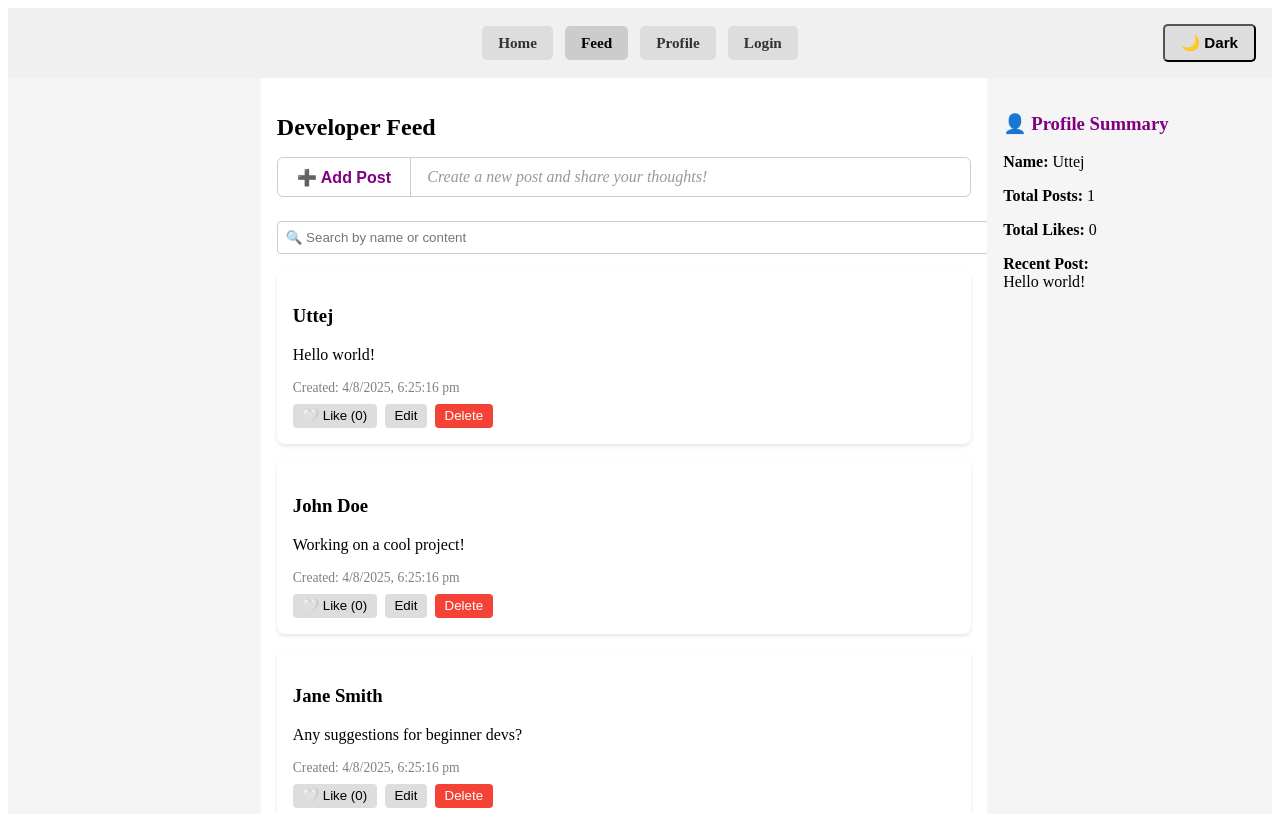
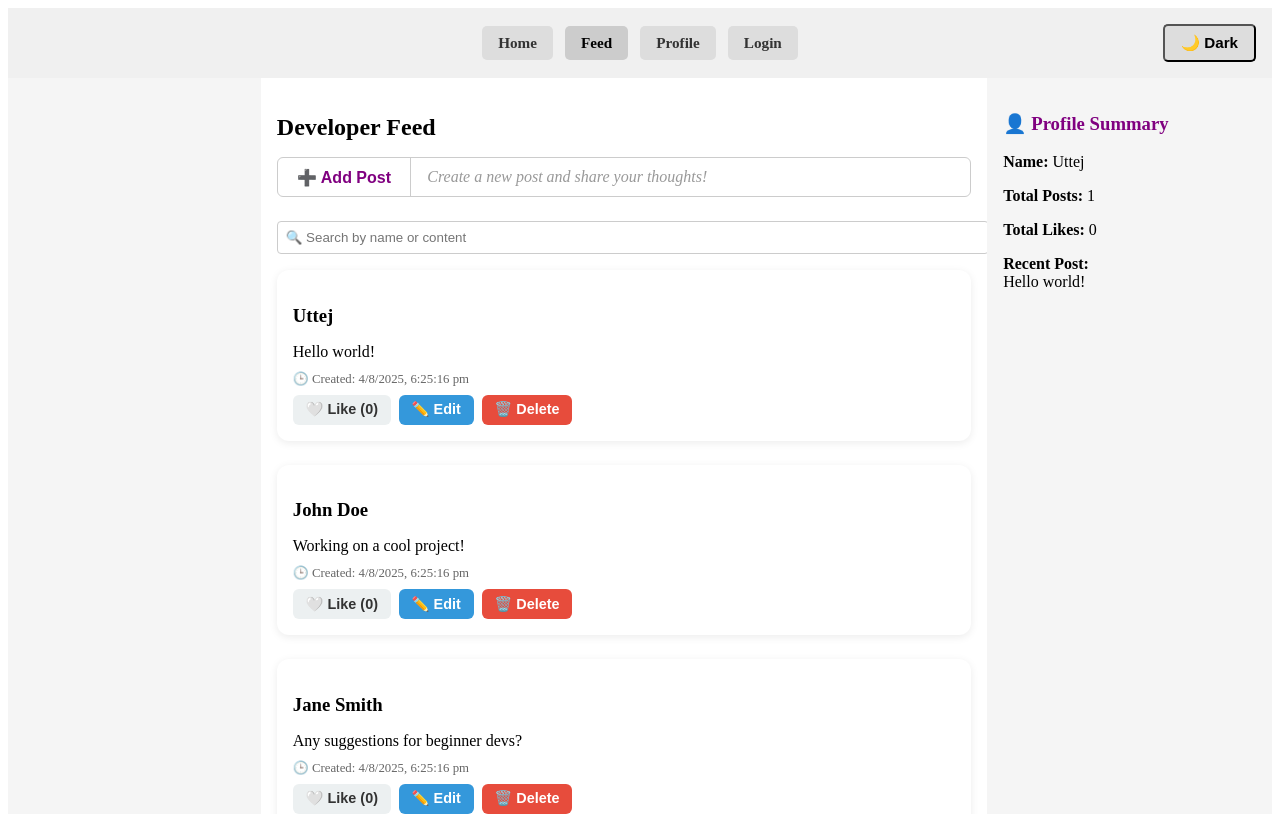
Before and after one commit to uttej-git/devcon, a React (Create React App) app: page /feed in a window 1280 px wide. Built offline with nearby package versions, Linux system fonts and the light colour scheme.

Commit message:
🧾 Postcard Component: Improved button styling and dark mode appearance

```diff
--- a/src/components/Postcard.jsx
+++ b/src/components/Postcard.jsx
@@ -20,57 +20,65 @@ const Postcard = ({
   const { darkMode } = useContext(ThemeContext);
 
   const cardStyle = {
-    backgroundColor: darkMode ? '#2b2b2b' : '#ffffff',
+    backgroundColor: darkMode ? '#2c2c2c' : '#ffffff',
     color: darkMode ? '#f0f0f0' : '#000000',
     padding: '1rem',
-    marginBottom: '1rem',
-    borderRadius: '8px',
+    marginBottom: '1.5rem',
+    borderRadius: '12px',
     boxShadow: darkMode
-      ? '0 2px 6px rgba(255,255,255,0.05)'
-      : '0 2px 4px rgba(0,0,0,0.1)',
-  };
-
-  const textAreaStyle = {
-    width: '100%',
-    marginBottom: '0.5rem',
-    backgroundColor: darkMode ? '#1e1e1e' : '#f9f9f9',
-    color: darkMode ? '#f0f0f0' : '#000',
-    border: '1px solid #ccc',
-    borderRadius: '4px',
-    padding: '0.5rem',
-  };
-
-  const smallTextStyle = {
-    color: darkMode ? '#cccccc' : 'gray',
-    display: 'block',
-    fontSize: '0.85rem',
+      ? '0 2px 10px rgba(255, 255, 255, 0.05)'
+      : '0 2px 8px rgba(0, 0, 0, 0.08)',
+    transition: 'all 0.3s ease',
   };
 
   const buttonStyle = {
+    padding: '0.4rem 0.8rem',
+    fontSize: '0.9rem',
+    fontWeight: 'bold',
+    border: 'none',
+    borderRadius: '6px',
+    cursor: 'pointer',
     marginRight: '0.5rem',
-    padding: '0.3rem 0.6rem',
-    border: 'none',
-    borderRadius: '4px',
-    cursor: 'pointer',
-    backgroundColor: darkMode ? '#444' : '#ddd',
-    color: darkMode ? '#f0f0f0' : '#000',
+    transition: 'background-color 0.2s',
+  };
+
+  const likeButtonStyle = {
+    ...buttonStyle,
+    backgroundColor: isLiked ? '#e74c3c' : '#ecf0f1',
+    color: isLiked ? '#fff' : '#333',
+  };
+
+  const editButtonStyle = {
+    ...buttonStyle,
+    backgroundColor: '#3498db',
+    color: '#fff',
   };
 
   const deleteButtonStyle = {
     ...buttonStyle,
-    backgroundColor: '#f44336',
+    backgroundColor: '#e74c3c',
     color: '#fff',
   };
 
-  const likeButtonStyle = {
-    ...buttonStyle,
-    backgroundColor: isLiked ? '#0d6efd' : buttonStyle.backgroundColor,
-    color: isLiked ? '#fff' : buttonStyle.color,
+  const inputStyle = {
+    width: '100%',
+    padding: '0.5rem',
+    marginBottom: '0.5rem',
+    borderRadius: '6px',
+    border: '1px solid #ccc',
+    backgroundColor: darkMode ? '#1f1f1f' : '#f9f9f9',
+    color: darkMode ? '#f0f0f0' : '#000',
+    resize: 'vertical',
+  };
+
+  const smallText = {
+    fontSize: '0.8rem',
+    color: darkMode ? '#aaa' : '#666',
   };
 
   return (
     <div style={cardStyle}>
-      <h3 style={{ fontWeight: 'bold' }}>{username}</h3>
+      <h3 style={{ fontWeight: 'bold', marginBottom: '0.5rem' }}>{username}</h3>
 
       {isEditing ? (
         <>
@@ -78,31 +86,36 @@ const Postcard = ({
             value={editedContent}
             onChange={(e) => setEditedContent(e.target.value)}
             rows="3"
-            style={textAreaStyle}
+            style={inputStyle}
           />
-          <button onClick={() => onSave(id)} style={buttonStyle}>
-            Save
+          <button onClick={() => onSave(id)} style={editButtonStyle}>
+            💾 Save
           </button>
         </>
       ) : (
-        <p>{content}</p>
+        <p style={{ marginBottom: '0.5rem' }}>{content}</p>
       )}
 
-      <small style={smallTextStyle}>Created: {createdTime || 'N/A'}</small>
-      {modifiedTime && modifiedTime !== createdTime && (
-        <small style={smallTextStyle}>Edited: {modifiedTime}</small>
-      )}
+      <div style={{ marginBottom: '0.5rem' }}>
+        <span style={smallText}>🕒 Created: {createdTime}</span>
+        {modifiedTime && modifiedTime !== createdTime && (
+          <>
+            <br />
+            <span style={smallText}>✏️ Edited: {modifiedTime}</span>
+          </>
+        )}
+      </div>
 
       {!isEditing && (
-        <div style={{ marginTop: '0.5rem' }}>
+        <div>
           <button onClick={() => onLike(id)} style={likeButtonStyle}>
-            {isLiked ? '❤️ Liked' : '🤍 Like'} ({likes})
+            {isLiked ? '💙 Liked' : '🤍 Like'} ({likes})
           </button>
-          <button onClick={() => onEdit(id, content)} style={buttonStyle}>
-            Edit
+          <button onClick={() => onEdit(id, content)} style={editButtonStyle}>
+            ✏️ Edit
           </button>
           <button onClick={() => onDelete(id)} style={deleteButtonStyle}>
-            Delete
+            🗑️ Delete
           </button>
         </div>
       )}
```
